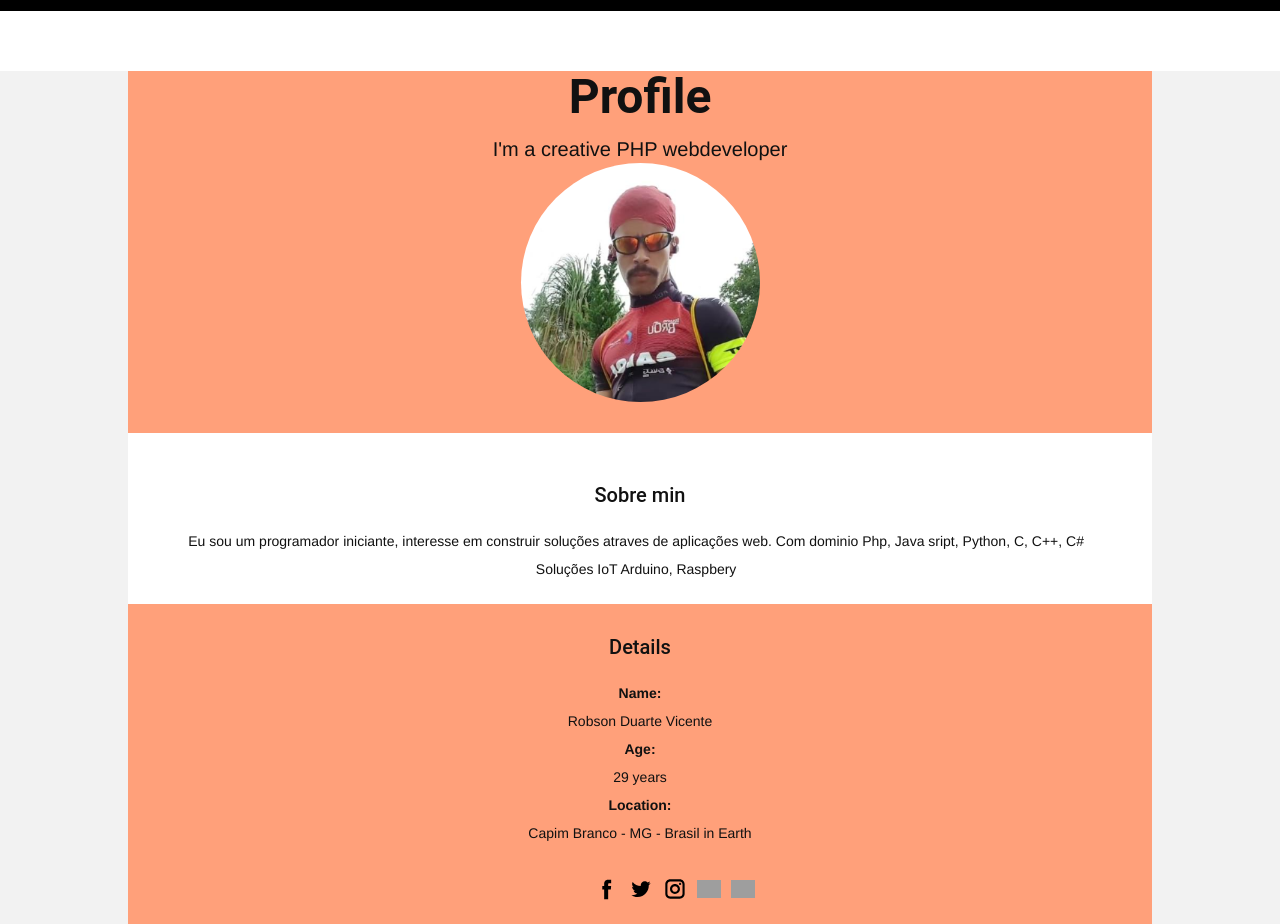
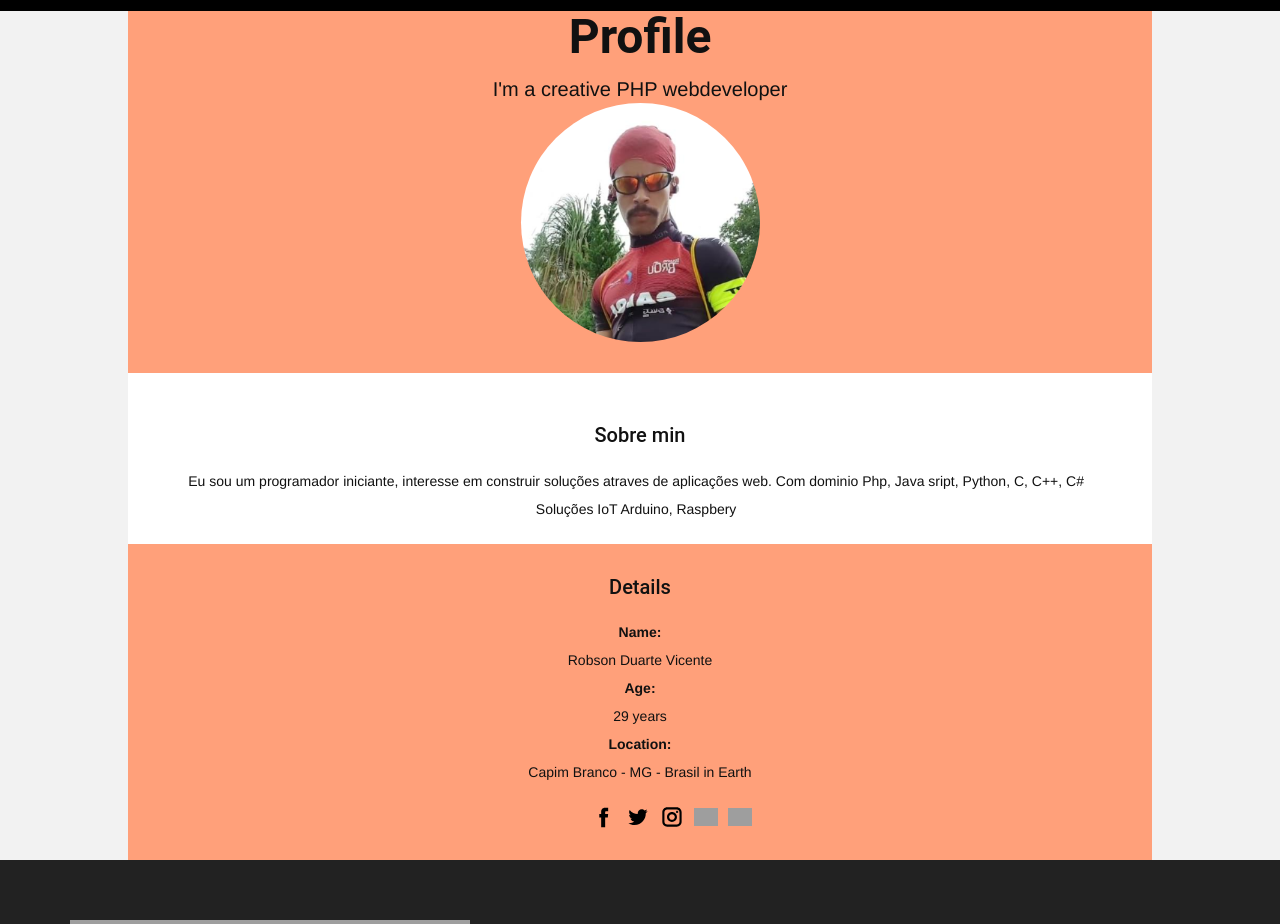
Before and after one commit to duduw1/php, a PHP site: template comamor/app/views/contato.php in a window 1280 px wide. Shown: the part 343-1267 px from the top of the page. Run offline with PHP 8.4, Linux system fonts and the light colour scheme; the template is opened without the code that fills it, so the values that code supplies are empty; some libraries are stand-ins or nearby versions; grey boxes are pictures that could not be loaded.

Commit message:
css, margim profile, social icons 	modified:   "comamor/app/views/nicep/P\303\241gina-Inicial.css" 	modified:   comamor/app/views/contato.php 	modified:   comamor/app/views/header.php 	deleted:    comamor/app/views/nicep/n.css 	deleted:    comamor/app/views/nicep/nicepage.css 	comamor2023-05-08.rar

```diff
--- a/comamor/app/views/nicep/Página-Inicial.css
+++ b/comamor/app/views/nicep/Página-Inicial.css
@@ -9,21 +9,21 @@
 .u-section-1 .u-text-1 {
   width: 525px;
   font-weight: 700;
-  margin: 60px auto 0;
+  margin:  auto ;
 }
 
 .u-section-1 .u-text-2 {
-  width: 525px;
+  width: 525px;        /*525px*/
   margin: 11px auto 0;
 }
 
 .u-section-1 .u-layout-wrap-1 {
-  width: 100%;   //largura da dive sobre mim
-  margin: 60px auto 59px;
+  width: 100%;   /*largura da dive sobre mim */
+  margin: auto auto auto;  /*60px auto 59px*/
 }
 
 .u-section-1 .u-layout-cell-1 {
-  min-height: 270px;  //magem da imagem pra baixo
+  min-height: 270px;  /*magem da imagem pra baixo */
 }
 
 
@@ -35,9 +35,33 @@
   background-position: 50% 50%;
   margin: 0 auto;
 }
+.u-image-circle.u-image {   /*deixa imagem redonda */
+  border-radius: 50% !important;
+}
+.u-image-square {
+  border-radius: 0;
+}
+
+.u-image,
+.u-background-effect-image,
+.u-video-poster {
+  object-fit: cover;
+  display: block;
+  vertical-align: middle;
+  background-size: cover;
+  background-position: 50% 50%;
+  background-repeat: no-repeat;
+}
+
+
+
+[data-post-link],
+[data-href] {
+  cursor: pointer;
+}
 
 .u-section-1 .u-layout-cell-2 {
-  min-height: 20%;  //dive branco com descrição
+  min-height: 20%;  /*dive branco com descrição */
   background-image: none;
 }
 
@@ -59,38 +83,77 @@
 }
 
 .u-section-1 .u-text-6 {
-  line-height: 2;  //espaço entre as linhas
-  margin: 2% 2% 2%;  //20px 0 0
+  line-height: 2;  /*espaço entre as linhas */
+  margin: 2% 2% 2%;  /*20px 0 0*/
 }
 
 .u-section-1 .u-social-icons-1 {  /*mexe nos icones */
-  white-space: nowrap;
-  height: 24px;
-  min-height: 16px;
   width: 91px;
-  min-width: 68px;
-  margin: 30px auto 0;
+  margin: 0 45% 0px;    /*30px auto 0; centralizou os icones */
+}
+
+.u-align-center {
+  text-align: center;
+}
+
+.u-social-icons {
+  display: flex;
+}
+
+.u-social-url {
+  color: inherit;
+  font-size: inherit;
+  font-family: inherit;
+  line-height: inherit;
+  letter-spacing: inherit;
+  text-transform: inherit;
+  font-style: inherit;
+  font-weight: inherit;
+  text-decoration: none;
+  border: 0 none transparent;
+  outline-width: 0;
+  background-color: transparent;
+  margin: 0;
+  -webkit-text-decoration-skip: objects;
+  margin-top: 0 !important;
+  margin-bottom: 0 !important;
+}
+
+.u-social-icons .u-icon {
+  display: flex;
+  height: 100% !important;
+}
+
+.u-social-icons .u-social-url,
+.u-social-icons .u-social-url:hover {
+  color: currentColor;
+}
+
+
+
+.u-xxl-mode  .u-layout-col > .u-size-0-xl {   /* deixar icones grandes */
+  flex: auto auto auto;
+}
+
+.u-spacing-10.u-countdown-counter > div + div,    /* espaço dos social icones */
+.u-spacing-10.u-price-wrapper > div + div,
+.u-spacing-10.u-language-layout-icons .u-language-url + .u-language-url,
+.u-spacing-10 .u-social-url + .u-social-url {
+  margin-left: 10px;
+}
+.u-spacing-10.u-language-layout-dropdown .u-language-url + .u-language-url {
+  margin-top: 10px;
 }
 
 
 
 
-
-
-
-
-
-{
-  background-color: var(--darkreader-inline-bgcolor) !important;
-}
-
-      /* Define as dimensões do conteúdo da página */
-      .conteudo {
-      width: 80%;
-      height: 100%;
-      margin: auto;
-      background-color: #FFA07A;
-    }
+.conteudo {   /* Define as dimensões do conteúdo da página */
+    width: 80%;
+    height: 100%;
+     margin: auto; /*auto */
+     background-color: #FFA07A; /* cor da bandana #9a4751 */
+     }
 
 [data-darkreader-inline-bgimage] {
   background-image: var(--darkreader-inline-bgimage) !important;
@@ -188,49 +251,3 @@
   padding: 0;
   margin-bottom: 0.5rem;
 }
-
-
-
-
-.u-align-center {
-  text-align: center;
-}
-
-.u-social-icons {
-  display: flex;
-}
-
-.u-social-url {
-  color: inherit;
-  font-size: inherit;
-  font-family: inherit;
-  line-height: inherit;
-  letter-spacing: inherit;
-  text-transform: inherit;
-  font-style: inherit;
-  font-weight: inherit;
-  text-decoration: none;
-  border: 0 none transparent;
-  outline-width: 0;
-  background-color: transparent;
-  margin: 0;
-  -webkit-text-decoration-skip: objects;
-  margin-top: 0 !important;
-  margin-bottom: 0 !important;
-}
-
-.u-social-icons .u-icon {
-  display: flex;
-  height: 100% !important;
-}
-
-.u-social-icons .u-social-url,
-.u-social-icons .u-social-url:hover {
-  color: currentColor;
-}
-
-.u-social-icons a {
-  height: 100%;
-  display: inline-block;
-  flex: 1;
-}
```
